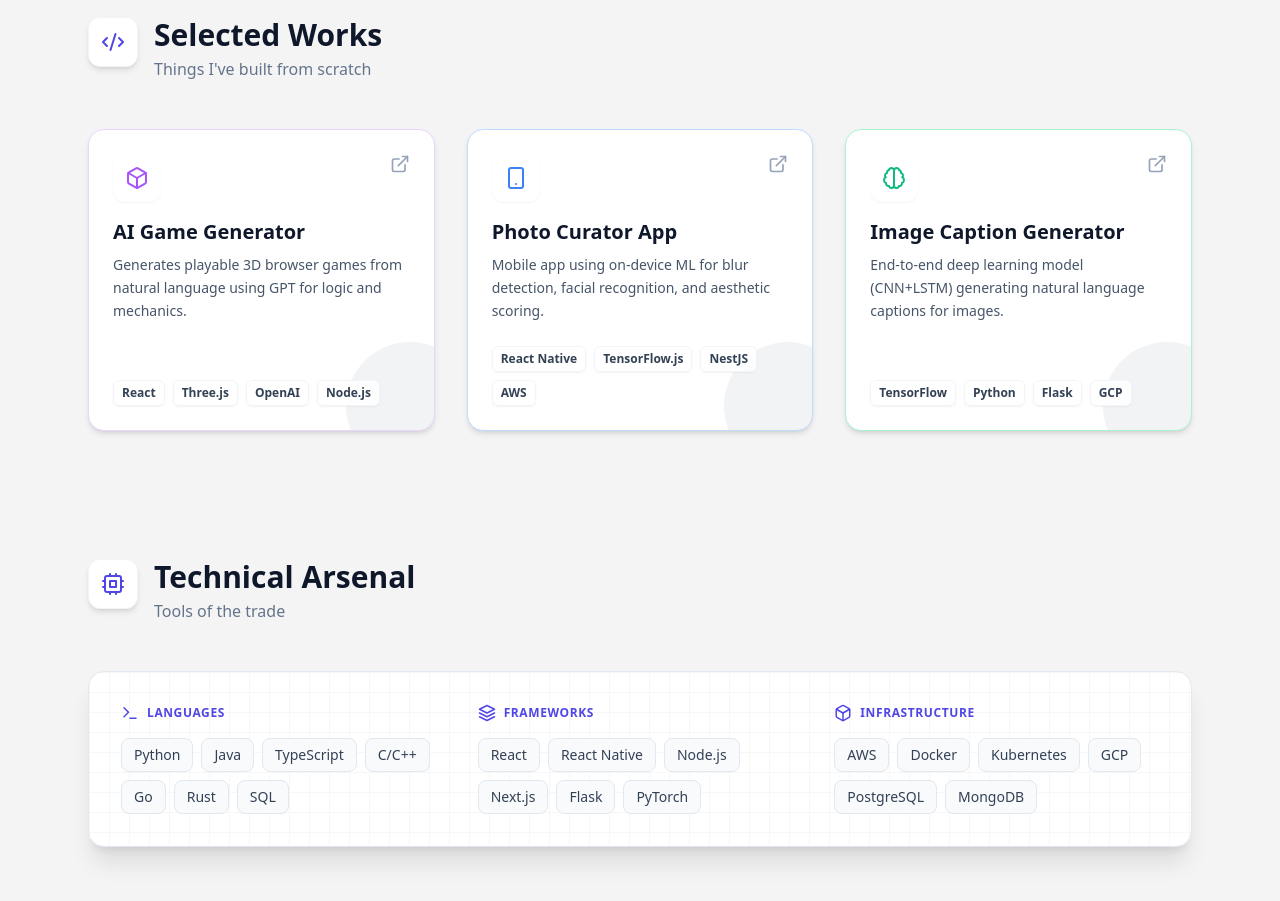
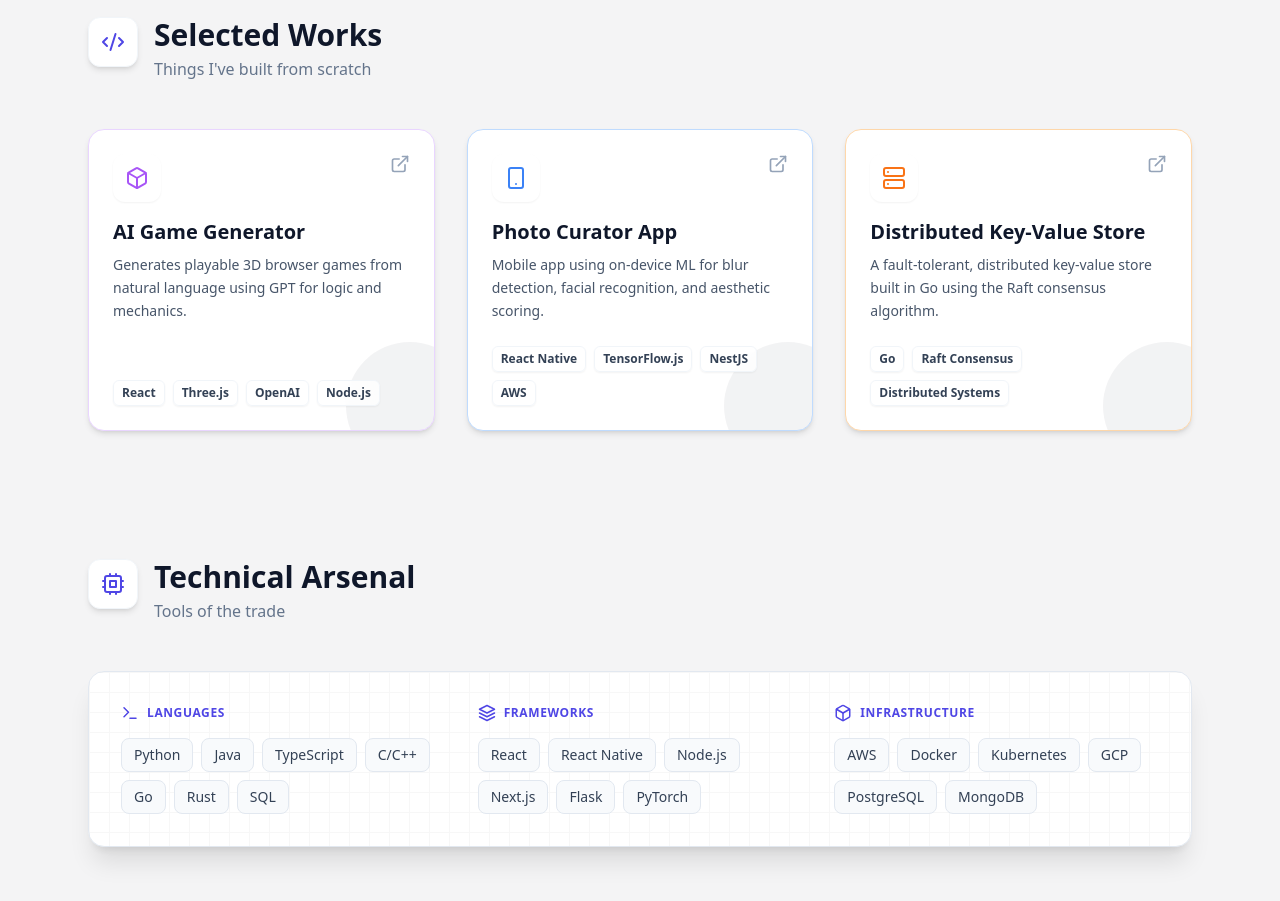
Before and after one commit to bthaas/bthaas.github.io, a React (Vite) app: page / in a window 1280 px wide. Shown: the part 1700-2601 px from the top of the page. Built offline with nearby package versions, Linux system fonts and the light colour scheme.

Commit message:
feat: update projects section with raft-kv-store

```diff
--- a/src/Portfolio.jsx
+++ b/src/Portfolio.jsx
@@ -17,7 +17,8 @@ import {
   Coffee,
   PenTool,
   MousePointer2,
-  X
+  X,
+  Server
 } from 'lucide-react';
 
 /**
@@ -238,11 +239,11 @@ const Portfolio = () => {
               color="border-blue-200 bg-blue-50/50"
             />
             <ProjectCard
-              title="Image Caption Generator"
-              description="End-to-end deep learning model (CNN+LSTM) generating natural language captions for images."
-              icon={<Brain className="text-emerald-500" />}
-              tags={["TensorFlow", "Python", "Flask", "GCP"]}
-              color="border-emerald-200 bg-emerald-50/50"
+              title="Distributed Key-Value Store"
+              description="A fault-tolerant, distributed key-value store built in Go using the Raft consensus algorithm."
+              icon={<Server className="text-orange-500" />}
+              tags={["Go", "Raft Consensus", "Distributed Systems"]}
+              color="border-orange-200 bg-orange-50/50"
             />
           </div>
         </section>
```
